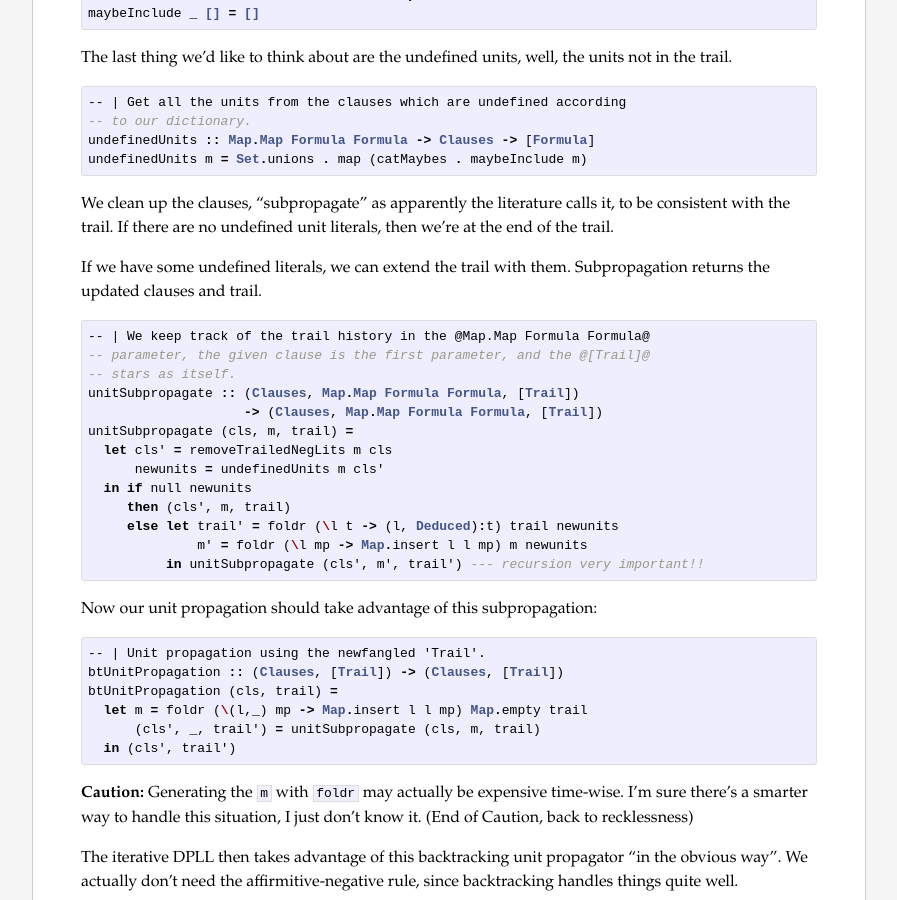
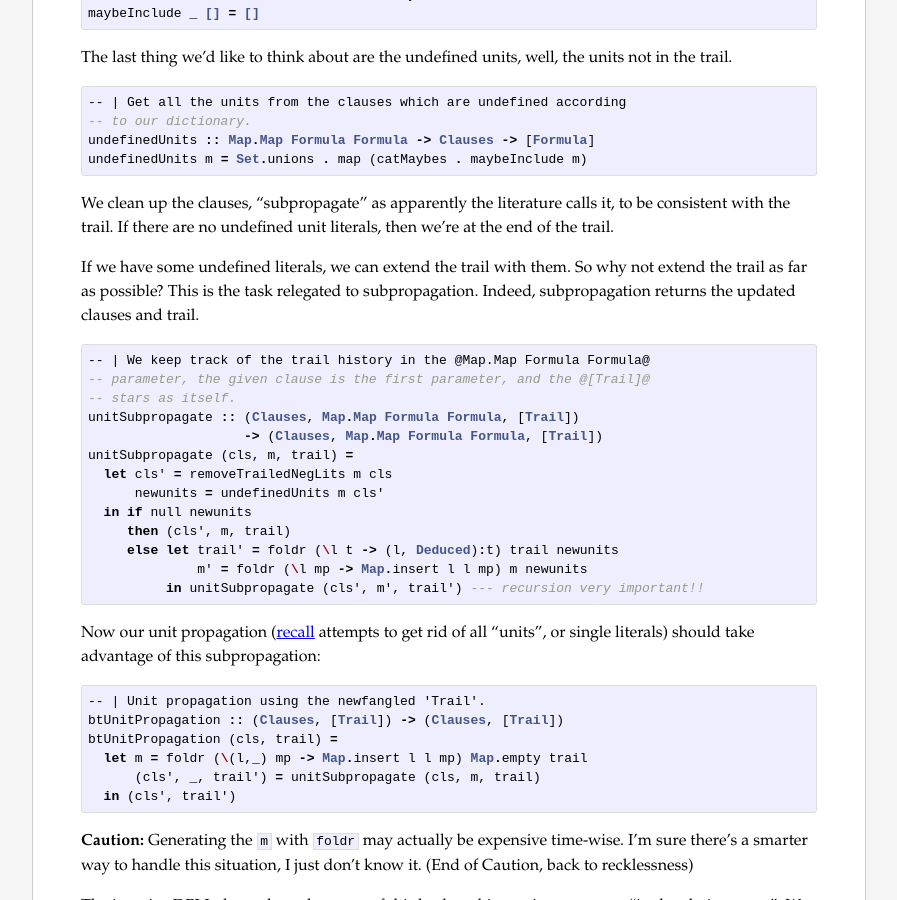
Before and after one commit to pqnelson/pqnelson.github.com, a Jekyll site: the page built from _posts/2015-02-15-automated-thm-iii-dp.md, in a window 1280 px wide and 900 px high, scrolled down 10029 px. Shown: the whole window, without its empty margins (191-1088 px from the left). Built offline with Jekyll 4.4.1, drawn with Linux system fonts in a browser that asks for light colours; Markdown is read by kramdown in place of the engine named in the settings.

Commit message:
Added some more explanation of subpropagation

````diff
--- a/_posts/2015-02-15-automated-thm-iii-dp.md
+++ b/_posts/2015-02-15-automated-thm-iii-dp.md
@@ -596,7 +596,9 @@ calls it, to be consistent with the trail. If there are no undefined
 unit literals, then we're at the end of the trail.
 
 If we have some undefined literals, we can extend the trail with
-them. Subpropagation returns the updated clauses and trail.
+them. So why not extend the trail as far as possible? This is the task
+relegated to subpropagation. Indeed, subpropagation returns the updated
+clauses and trail.
 
 ```haskell
 -- | We keep track of the trail history in the @Map.Map Formula Formula@
@@ -614,7 +616,9 @@ unitSubpropagate (cls, m, trail) =
           in unitSubpropagate (cls', m', trail') --- recursion very important!!
 ```
 
-Now our unit propagation should take advantage of this subpropagation:
+Now our unit propagation ([recall](#unit-propagation) attempts to get
+rid of all "units", or single literals) should take advantage of this
+subpropagation:
 
 ```haskell
 -- | Unit propagation using the newfangled 'Trail'.
````
